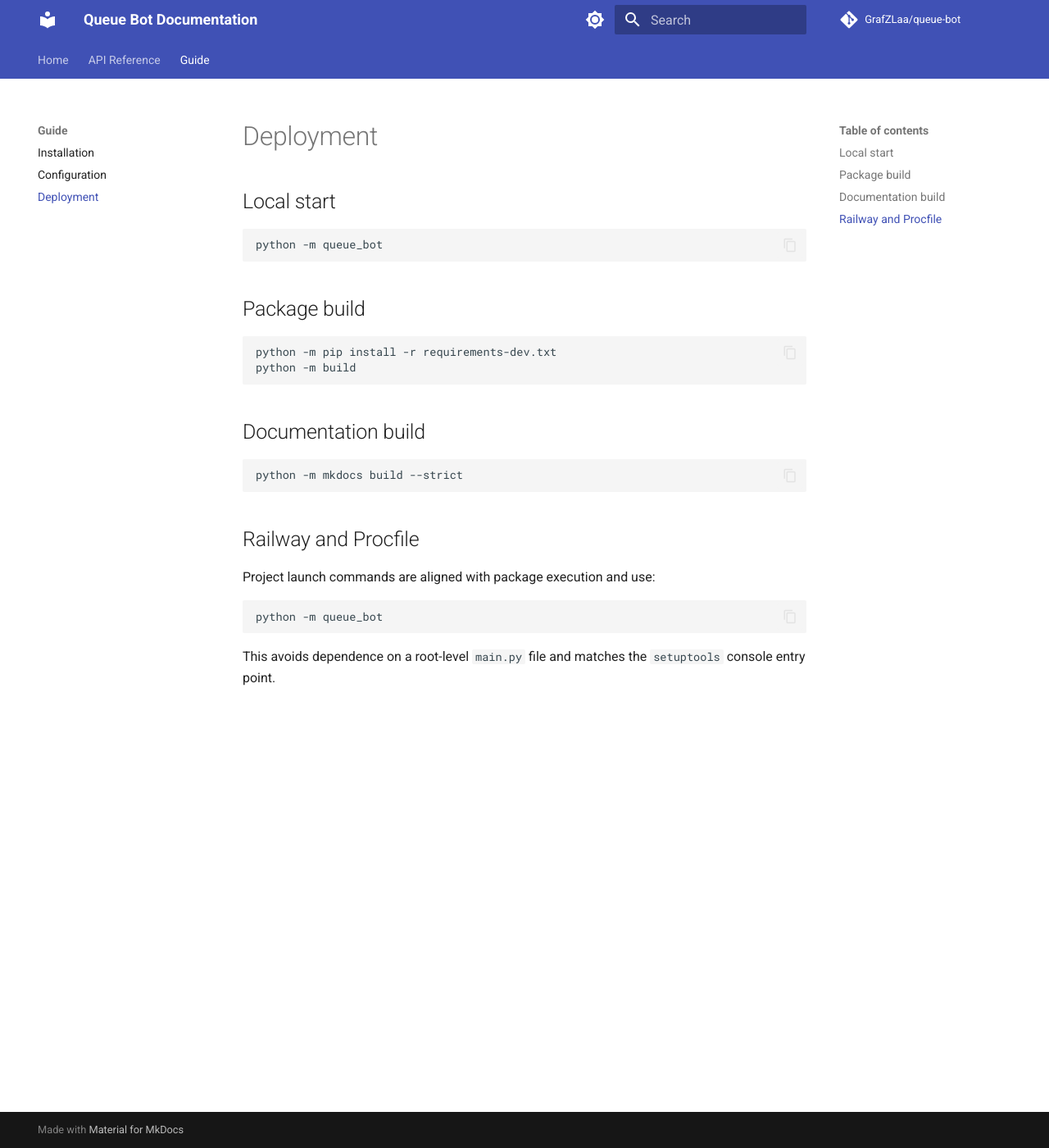
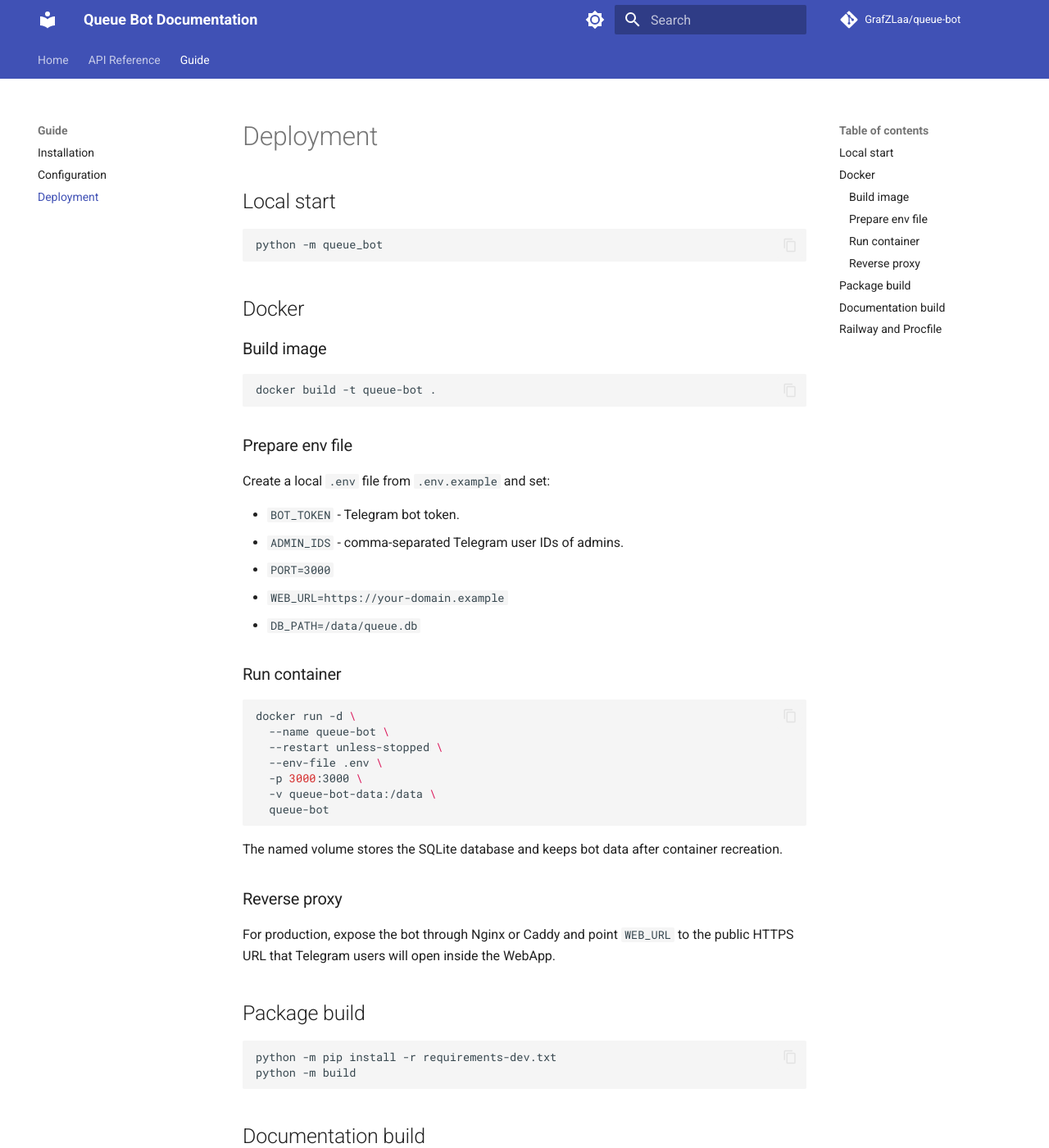
Before and after one commit to GrafZLaa/queue-bot, an MkDocs documentation site: the page built from docs/guide/deployment.md, in a window 1280 px wide and 1400 px high. Shown: the whole window at 82% size. Built offline with MkDocs 1.6.1 and Material for MkDocs 9.7.7, drawn with Linux system fonts in a browser that asks for light colours; comment, search, counter and statistics services are not loaded.

Commit message:
add Dockerfile

````diff
--- a/docs/guide/deployment.md
+++ b/docs/guide/deployment.md
@@ -5,6 +5,42 @@
 ```bash
 python -m queue_bot
 ```
+
+## Docker
+
+### Build image
+
+```bash
+docker build -t queue-bot .
+```
+
+### Prepare env file
+
+Create a local `.env` file from `.env.example` and set:
+
+- `BOT_TOKEN` - Telegram bot token.
+- `ADMIN_IDS` - comma-separated Telegram user IDs of admins.
+- `PORT=3000`
+- `WEB_URL=https://your-domain.example`
+- `DB_PATH=/data/queue.db`
+
+### Run container
+
+```bash
+docker run -d \
+  --name queue-bot \
+  --restart unless-stopped \
+  --env-file .env \
+  -p 3000:3000 \
+  -v queue-bot-data:/data \
+  queue-bot
+```
+
+The named volume stores the SQLite database and keeps bot data after container recreation.
+
+### Reverse proxy
+
+For production, expose the bot through Nginx or Caddy and point `WEB_URL` to the public HTTPS URL that Telegram users will open inside the WebApp.
 
 ## Package build
 
````
Also changed, not shown: 4 other files.
